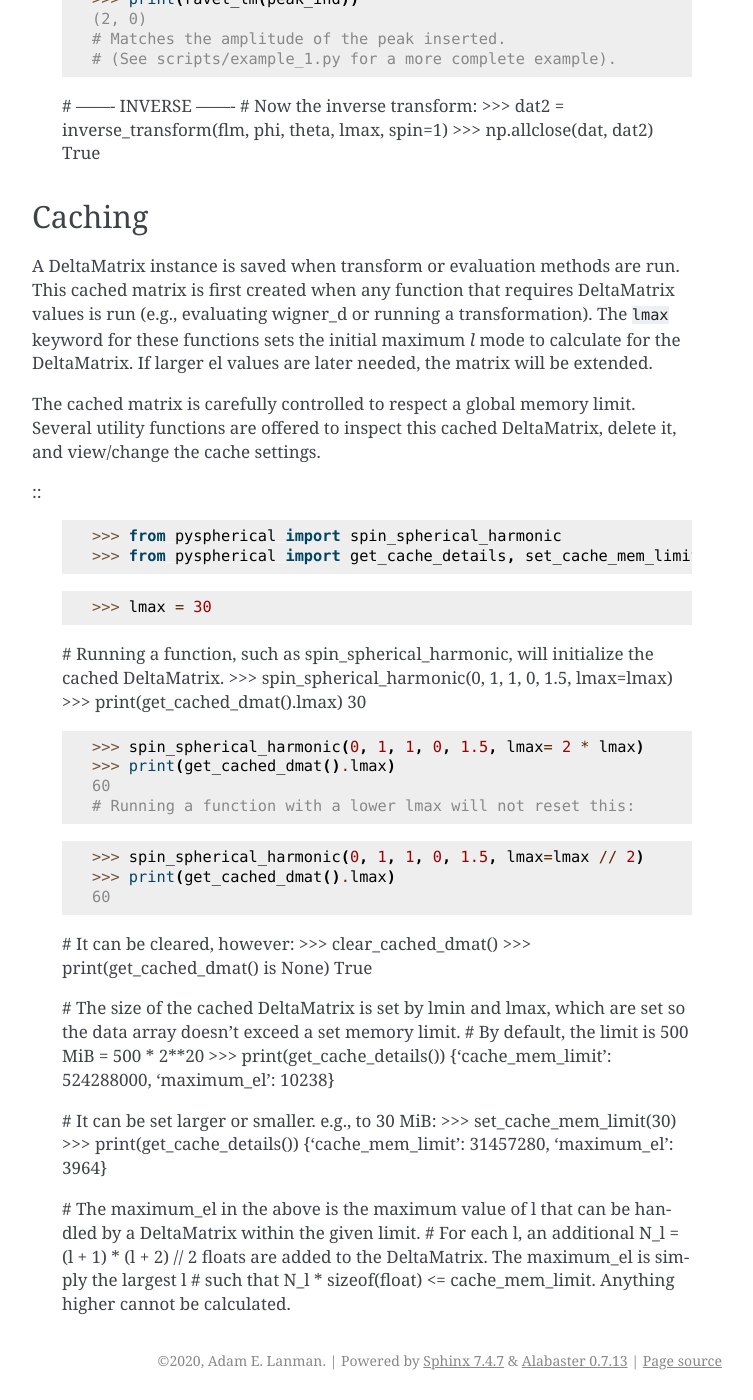
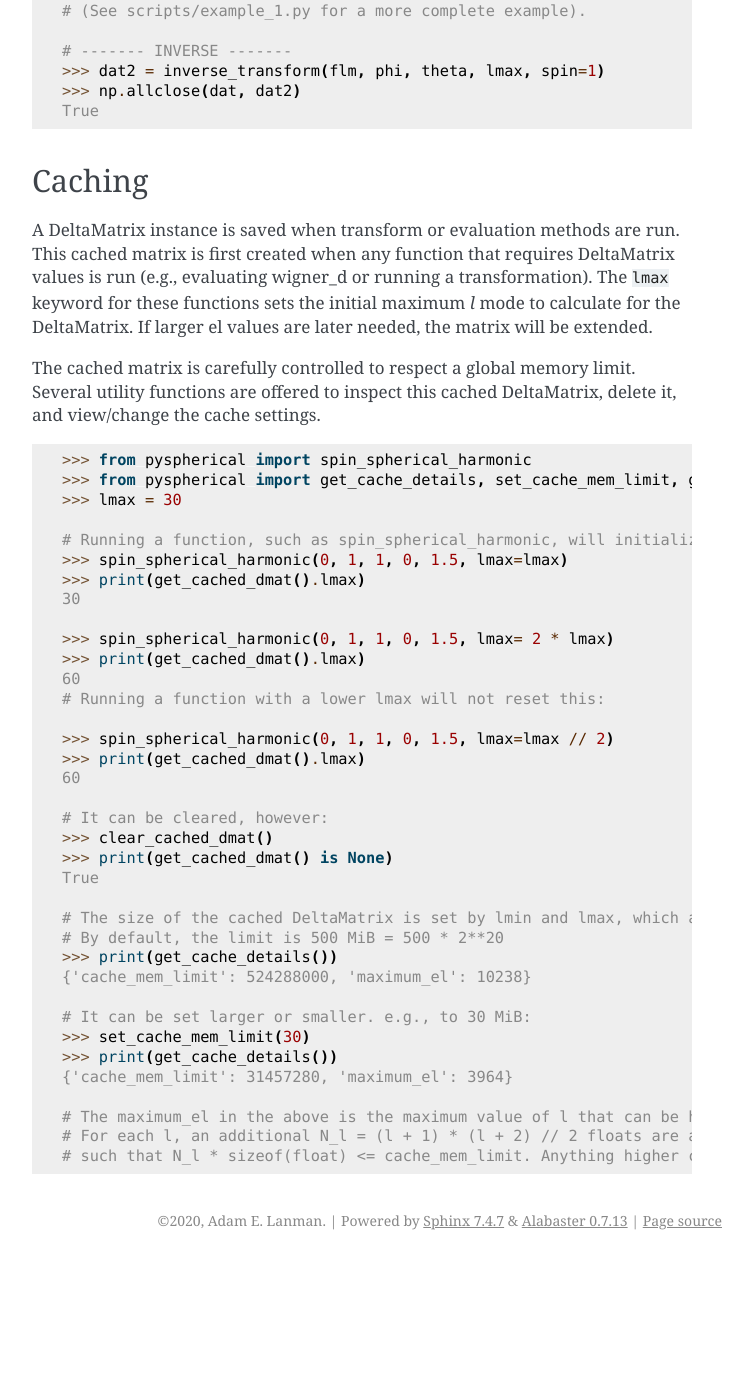
Before and after one commit to aelanman/pyspherical, a Sphinx documentation site: the page built from docs/tutorial.rst, in a window 1280 px wide and 1400 px high, scrolled down 2350 px. Shown: the whole window, without its empty margins (388-1141 px from the left). Built offline with Sphinx 7.4.7, drawn with Linux system fonts in a browser that asks for light colours; after the commit the page ends 3610 px from its top, so only the background shows below that; some of the changed text lies outside the part shown.

Commit message:
test compiled tutorial

```diff
--- a/docs/functions.rst
+++ b/docs/functions.rst
@@ -1,4 +1,4 @@
-Functions
+Function Documentation
 =========
 
 Transforms
--- a/docs/tutorial.rst
+++ b/docs/tutorial.rst
@@ -10,8 +10,8 @@ Sampling
 The function ``get_grid_sampling`` can be used to get a uniform grid sampling in Latitude/Longitude.
 
 ::
+
     >>> from pyspherical import get_grid_sampling
-
     # Given lmax, this returns lmax samples in theta and (2 * lmax - 1) samples in phi.
     # This is the default sampling of the McEwen + Wiaux paper (MW).
     >>> lmax = 10
@@ -32,12 +32,14 @@ The transformations and function evaluations all take advantage of a cached Delt
 values of the Wigner-d (little-d) function at an angle of π/2.
 
 ::
+
     >>> from pyspherical.wigner import DeltaMatrix
     >>> dmat = DeltaMatrix(lmax=5)
     # Elements (el, m1, m2) of the delta matrix can be accessed by index:
     #   dmat[el, m1, m2]
     >>> dmat[2, -1, 1]
     0.5
+
     # Data are only saved for 0 <= m1 < m2. Additional entries are given by symmetry relations.
     # Slicing is not yet available.
     # The DeltaMatrix can also be initialized with an lmin value:
@@ -52,9 +54,11 @@ Evaluation
 Functions for directly evaluating the spin-weighted spherical harmonics and Wigner-d functions are provided at the top level of the module.
 
 ::
+
     >>> from pyspherical import spin_spherical_harmonic, wigner_d
     >>> from pyspherical.wigner import DeltaMatrix
     >>> import numpy as np
+
     >>> phi, theta = 0, np.pi/2
     >>> el = 5
     >>> em = 4
@@ -69,6 +73,7 @@ Functions for directly evaluating the spin-weighted spherical harmonics and Wign
     >>> dmat = DeltaMatrix(lmax=6)
     >>> dmat[el, m1, m2]
     -0.2025231
+
     # By default, all functions and DeltaMatrices are evaluated to single precision.
     # Double precision can be used by setting the keyword double_prec=True.
 
@@ -79,10 +84,10 @@ Transforms
 The functions ``forward_transform`` and ``inverse_transform`` perform the discrete transforms from a set of samples on a sphere to a set of harmonic components, and back, respectively.
 
 ::
+
     >>> from pyspherical import forward_transform, inverse_transform, get_grid_sampling, spin_spherical_harmonic
     >>> from pyspherical.utils import unravel_lm, ravel_lm
     >>> import numpy as np
-
     >>> lmax = 20   # Maximum multipole moment.
     >>> theta, phi = get_grid_sampling(lmax)
     >>> gtheta, gphi = np.meshgrid(theta, phi)
@@ -92,6 +97,7 @@ The functions ``forward_transform`` and ``inverse_transform`` perform the discre
     >>> dat = spin_spherical_harmonic(1, 2, 0, gtheta, gphi)
 
     # ------- FORWARD -------
+
     >>> flm = forward_transform(dat, phi, theta, lmax, spin=1)
 
     # The transformations can be run with either:
@@ -108,13 +114,12 @@ The functions ``forward_transform`` and ``inverse_transform`` perform the discre
     # ind = unravel_lm(l, m)
 
     >>> peak_ind = np.argmax(flm.real)
-    >>> print(ravel_lm(peak_ind))
+    >>> print(ravel_lm(peak_ind))   # Matches the position of the peak inserted.
     (2, 0)
-    # Matches the amplitude of the peak inserted.
+
     # (See scripts/example_1.py for a more complete example).
 
     # ------- INVERSE -------
-    # Now the inverse transform:
     >>> dat2 = inverse_transform(flm, phi, theta, lmax, spin=1)
     >>> np.allclose(dat, dat2)
     True
@@ -128,9 +133,9 @@ A DeltaMatrix instance is saved when transform or evaluation methods are run. Th
 The cached matrix is carefully controlled to respect a global memory limit. Several utility functions are offered to inspect this cached DeltaMatrix, delete it, and view/change the cache settings.
 
 ::
+
     >>> from pyspherical import spin_spherical_harmonic
     >>> from pyspherical import get_cache_details, set_cache_mem_limit, get_cached_dmat, clear_cached_dmat
-
     >>> lmax = 30
 
     # Running a function, such as spin_spherical_harmonic, will initialize the cached DeltaMatrix.
```
